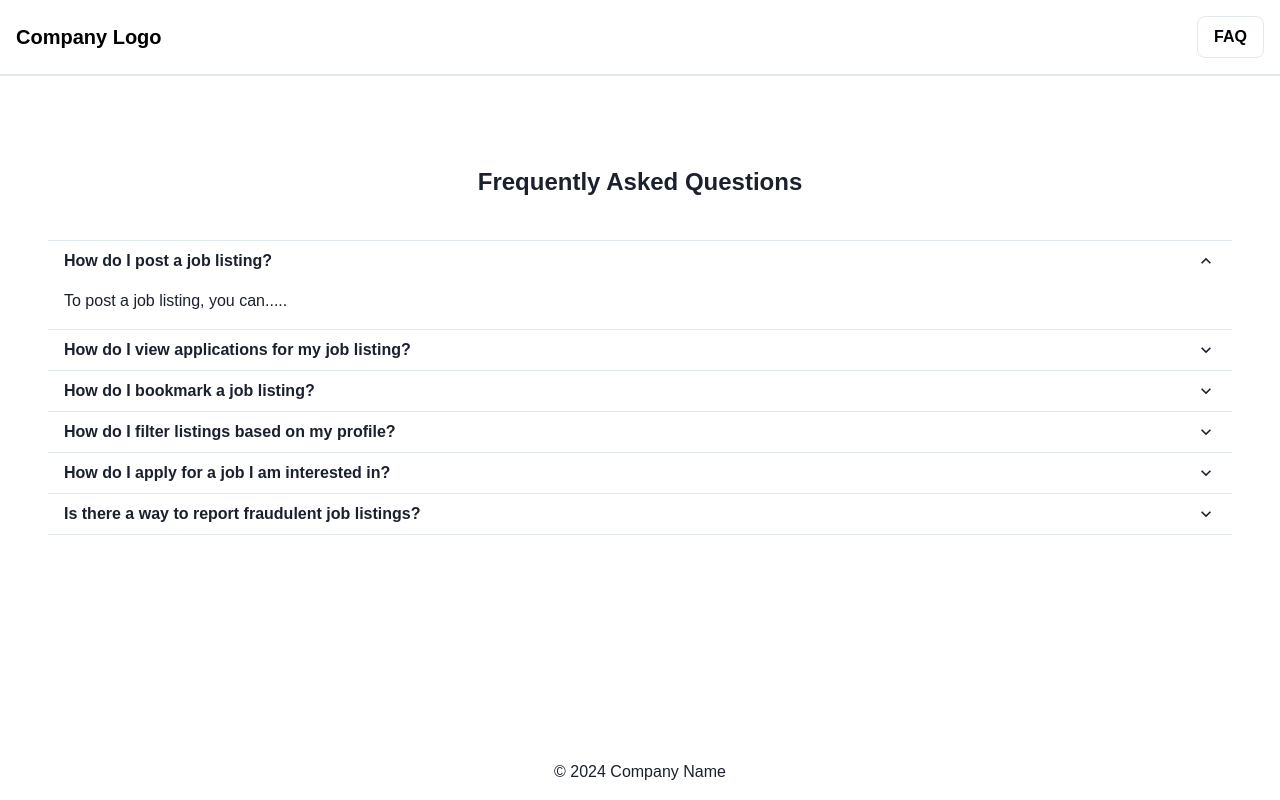
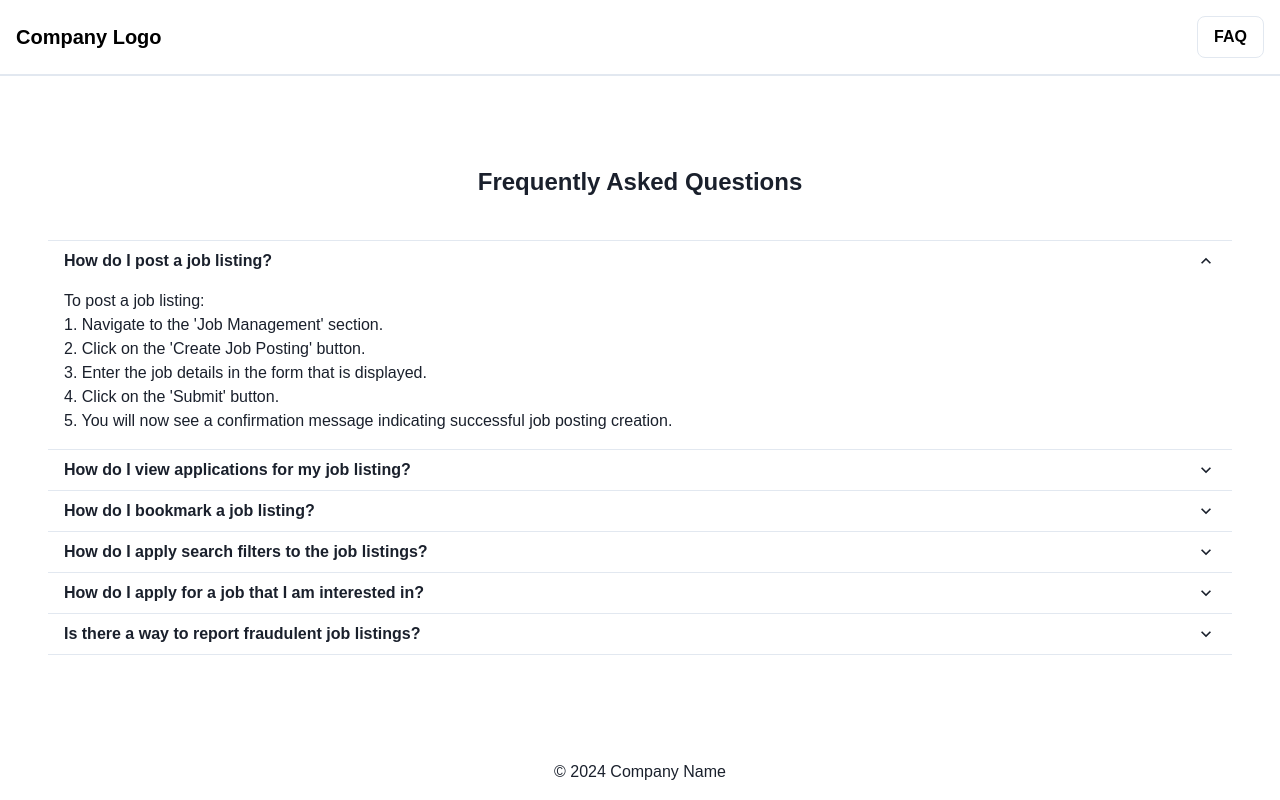
Before and after one commit to bhishman-desai/JobVerse, a React (Create React App) app in the folder client/: page /faq in a window 1280 px wide. Both pictures are taken after a click on the button "How do I post a job listing?". Built offline with nearby package versions, Linux system fonts and the light colour scheme.

Commit message:
Update question and answer set

```diff
--- a/client/package.json
+++ b/client/package.json
@@ -13,8 +13,8 @@
     "autoprefixer": "^10.4.19",
     "axios": "^1.7.2",
     "formik": "^2.4.6",
+    "framer-motion": "^11.2.10",
     "jwt-decode": "^3.1.2",
-    "framer-motion": "^11.2.10",
     "postcss-cli": "^11.0.0",
     "prettier": "^3.3.2",
     "react": "^18.3.1",
--- a/client/src/pages/Faq.jsx
+++ b/client/src/pages/Faq.jsx
@@ -18,7 +18,14 @@ const Faq = () => {
             </AccordionButton>
           </h2>
           <AccordionPanel pb={4}>
-            To post a job listing, you can.....
+            To post a job listing:
+            <ol>
+        <li>1. Navigate to the 'Job Management' section.</li>
+        <li>2. Click on the 'Create Job Posting' button.</li>
+        <li>3. Enter the job details in the form that is displayed.</li>
+        <li>4. Click on the 'Submit' button.</li>
+        <li>5. You will now see a confirmation message indicating successful job posting creation.</li>
+    </ol>
           </AccordionPanel>
         </AccordionItem>
 
@@ -32,7 +39,14 @@ const Faq = () => {
             </AccordionButton>
           </h2>
           <AccordionPanel pb={4}>
-            To view submitted job applications for your listing, you can....
+            To view submitted job applications for your listing:
+            <ol>
+            <li>1. Navigate to the 'Job Management' section.</li>
+            <li>2. Click on the 'View Job Postings' link.</li>
+            <li>3. You will see a list of all the job postings that you have created.</li>
+            <li>4. Select a job posting for which you wish to view applications.</li>
+            <li>5. All submitted job applications for that listing are now displayed.</li>
+    </ol>
           </AccordionPanel>
         </AccordionItem>
 
@@ -46,7 +60,12 @@ const Faq = () => {
             </AccordionButton>
           </h2>
           <AccordionPanel pb={4}>
-            To bookmark a job listing, you can....
+            To bookmark a job listing:
+            <ol>
+            <li>1. Navigate to the 'Job Management' section, where you will see the job listings.</li>
+            <li>2. Click on the bookmark icon near the job listing that you wish to bookmark.</li>
+            <li>3. The job listing will now be added to your list of bookmarked jobs.</li>
+    </ol>
           </AccordionPanel>
         </AccordionItem>
 
@@ -54,13 +73,19 @@ const Faq = () => {
           <h2>
             <AccordionButton>
               <Box flex="1" textAlign="left" fontWeight="semibold">
-              How do I filter listings based on my profile?
+              How do I apply search filters to the job listings?
               </Box>
               <AccordionIcon />
             </AccordionButton>
           </h2>
           <AccordionPanel pb={4}>
-            To filter listings, you can....
+            To filter listings:
+            <ol>
+            <li>1. Enter the keywords based on which you want to filter jobs, in the search field.</li>
+            <li>2. You may also filter based on the job location, by choosing the location in the location input field.</li>
+            <li>3. Click on the search button.</li>
+            <li>4. The job listings will now appear based on the search filters applied.</li>
+    </ol>
           </AccordionPanel>
         </AccordionItem>
 
@@ -68,13 +93,19 @@ const Faq = () => {
           <h2>
             <AccordionButton>
               <Box flex="1" textAlign="left" fontWeight="semibold">
-              How do I apply for a job I am interested in?
+              How do I apply for a job that I am interested in?
               </Box>
               <AccordionIcon />
             </AccordionButton>
           </h2>
           <AccordionPanel pb={4}>
-            To apply for a job, you can
+            In order to apply for a job:
+            <ol>
+            <li>1. Click on the "Apply" button on the job listing that you are applying for.</li>
+            <li>2. An application form opens up, where you can provide your information and upload your resume.</li>
+            <li>3. Click on the "Submit" button.</li>
+            <li>4. Once the application has been validated, you will receive a confirmation message.</li>
+    </ol>
           </AccordionPanel>
         </AccordionItem>
 
@@ -88,7 +119,13 @@ const Faq = () => {
             </AccordionButton>
           </h2>
           <AccordionPanel pb={4}>
-            Yes, in order to report a job listing that appears to be fake or a scam, you can...
+            Yes, in order to report a job listing that appears to be fake or a scam:
+            <ol>
+            <li>1. Click on the "Report" button on the job listing that you wish to report.</li>
+            <li>2. A form opens up, prompting you to fill in the details of your report against the listing.</li>
+            <li>3. Click on the "Submit" button.</li>
+            <li>4. The submitted report will be reviewed by the administrators, followed by appropriate action taken.</li>
+    </ol>
           </AccordionPanel>
         </AccordionItem>
 
```
